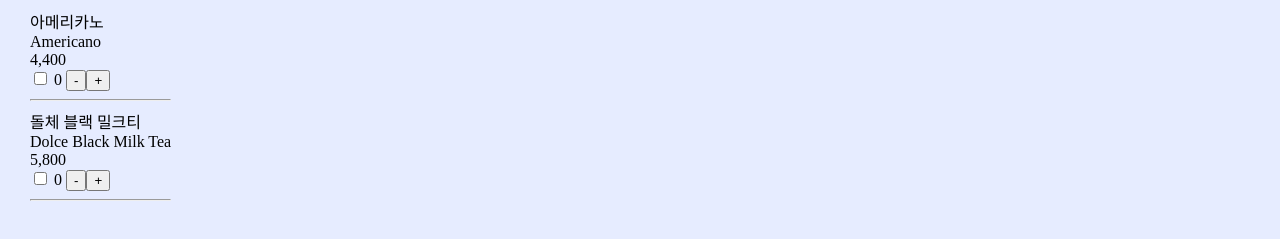
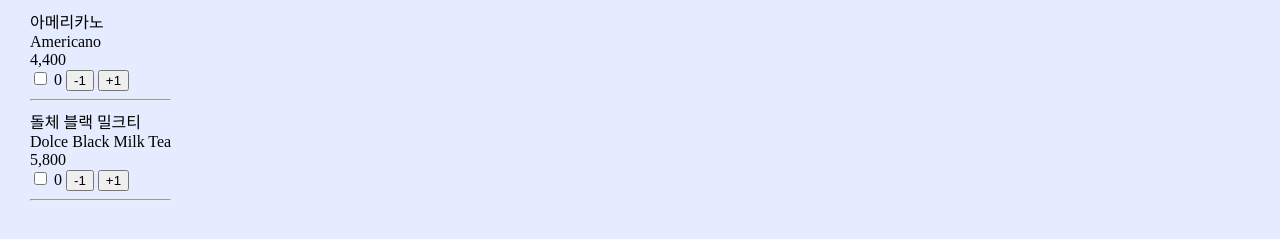
Before and after one commit to JEoN-Ha/Senior-Project, a React (Create React App) app in the folder Armful/jeonha/: page / in a window 1280 px wide. Both pictures are taken after a click on the element "MENU". Shown: the part 191-430 px from the top of the page. Built offline with nearby package versions, Linux system fonts and the light colour scheme.

Commit message:
수량 카운터 완성

```diff
--- a/Armful/jeonha/src/components/Menu.js
+++ b/Armful/jeonha/src/components/Menu.js
@@ -10,13 +10,13 @@ class Menu extends Component {
                     nameKorea : '아메리카노',
                     nameEnglish : 'Americano',
                     price : '4,400',
-                    count : '0'
+                    count : 0
                 },
                 {
                     nameKorea : '돌체 블랙 밀크티',
                     nameEnglish : 'Dolce Black Milk Tea',
                     price : '5,800',
-                    count : '0'
+                    count : 0
                 }
             ]
         };
--- a/Armful/jeonha/src/components/MenuInfo.js
+++ b/Armful/jeonha/src/components/MenuInfo.js
@@ -1,17 +1,35 @@
 import React, { Component } from 'react';
 
 class MenuInfo extends Component {
+  constructor(props){
+    super(props);
+    this.state = {
+      count:this.props.menu.count
+    }
+    this.onIncrease = this.onIncrease.bind(this);
+  };
+
+  onIncrease = () => {
+    this.setState({
+      count: this.state.count + 1
+    });
+  };
+  onDecrease = () => {
+    this.setState({
+      count: this.state.count - 1
+    });
+  };
+
     render() {
-
       return (
           <div>
             <span>{this.props.menu.nameKorea}</span><br/>
             <span>{this.props.menu.nameEnglish}</span><br/>
             <span>{this.props.menu.price}</span><br/>
             <input type="checkbox"></input>    {/*체크 여부 확인은 event.target.ch*/}
-            <span>{this.props.menu.count} </span>
-            <button>-</button>
-            <button>+</button>
+            <span>{this.state.count} </span>
+            <button onClick={this.onDecrease}>-1</button>&nbsp;
+            <button onClick={this.onIncrease}>+1</button>
             <hr/>
           </div>
       );
```
Also changed, not shown: 1 other file (tests, documents, lock files or other folders).
